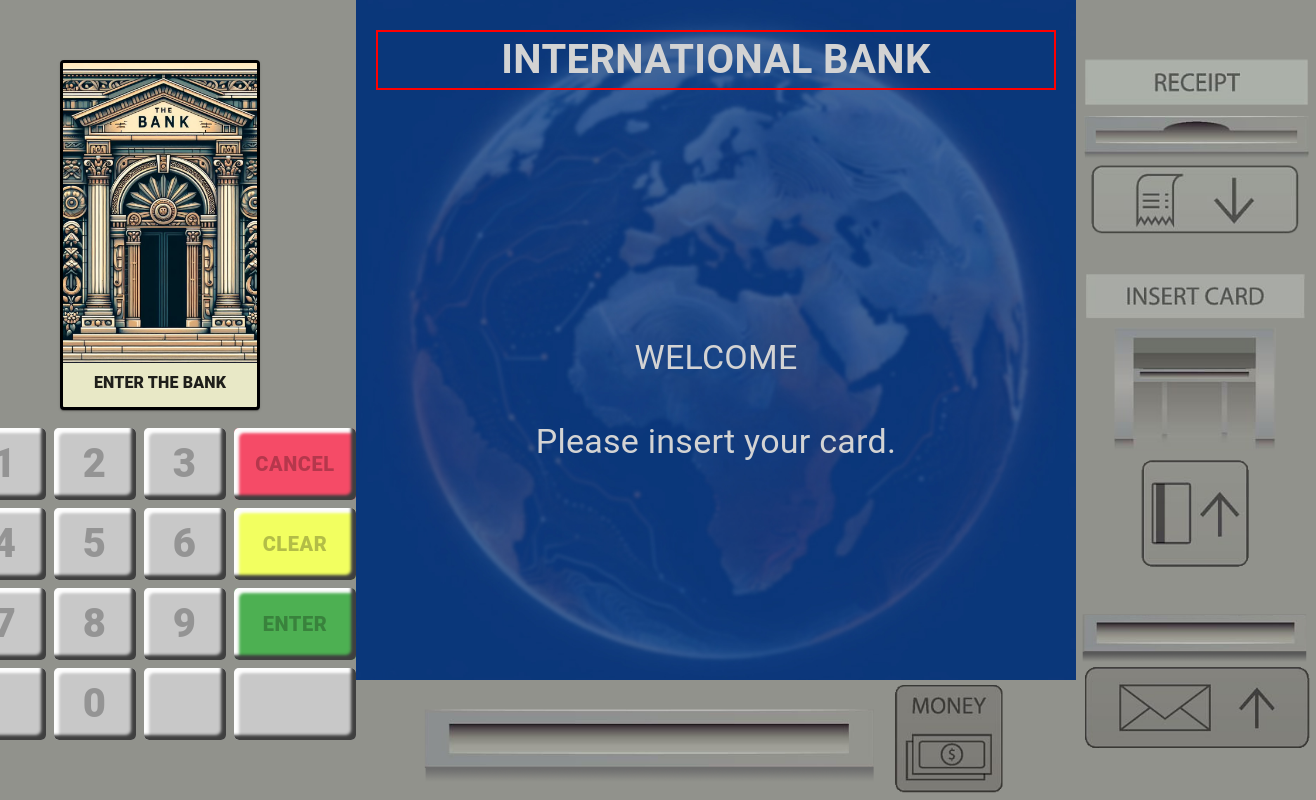
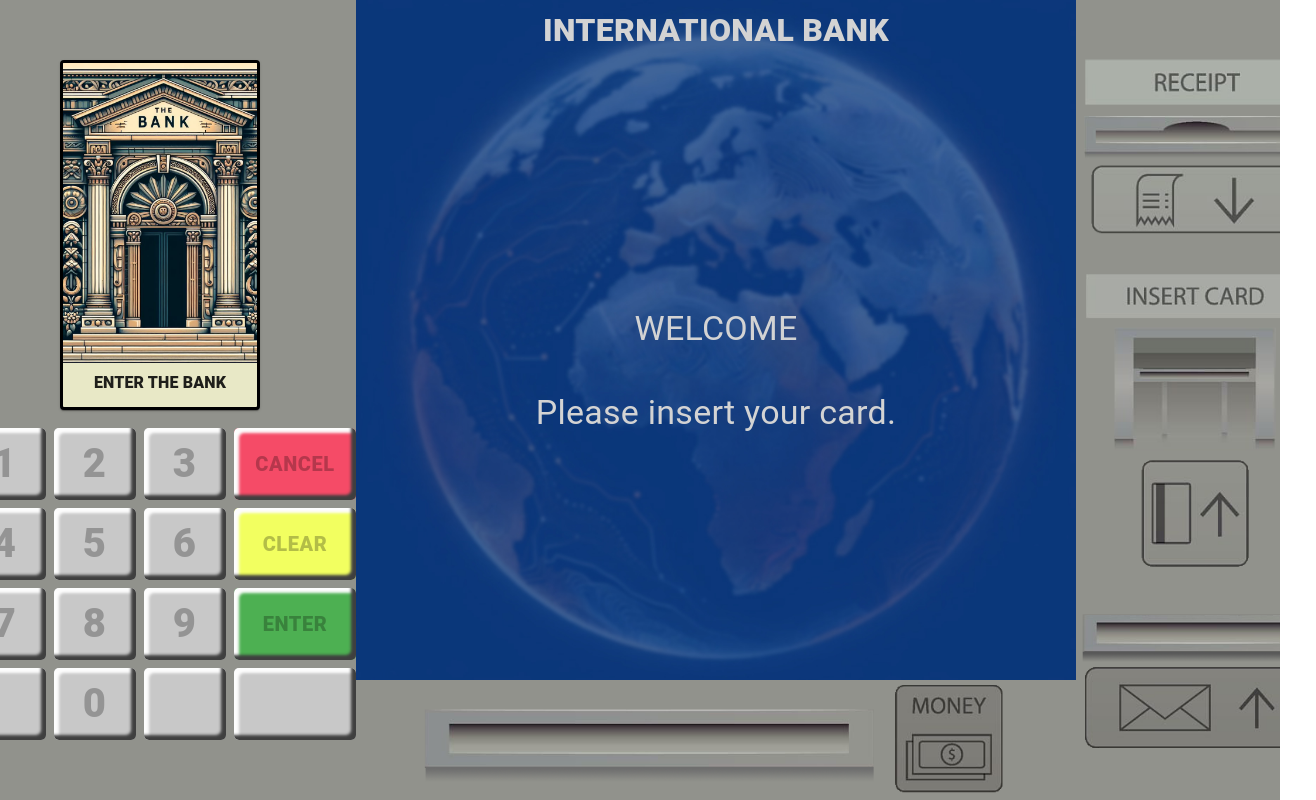
Before and after one commit to nevres91/atm, a React (Create React App) app: page / in a window 1280 px wide. Shown: the whole page, 1316 px wide, since content can reach past the window. Built offline with nearby package versions, Linux system fonts and the light colour scheme; no server answers.

Commit message:
style: overflow issues

```diff
--- a/src/App.css
+++ b/src/App.css
@@ -10,13 +10,12 @@
   background-color: transparent;
 }
 
-/* input:-webkit-autofill,
+input:-webkit-autofill,
 input:-webkit-autofill:hover,
 input:-webkit-autofill:focus,
 input:-webkit-autofill:active {
-  -webkit-box-shadow: 0 0 0 30px white inset !important;
   -webkit-text-fill-color: black !important;
-} */
+}
 
 /* ! Spinner loader */
 .spinner {
--- a/src/components/AccountsList.tsx
+++ b/src/components/AccountsList.tsx
@@ -28,7 +28,7 @@ const AccountsList = () => {
           variant="h6"
           component="div"
         >
-          Existing Accounts (Testing Purposes)
+          Existing Accounts
         </Typography>
         <Paper
           elevation={12}
--- a/src/components/BalanceAtm.tsx
+++ b/src/components/BalanceAtm.tsx
@@ -49,7 +49,7 @@ const BalanceAtm = () => {
   }, [currentCard, setCardBalance, cardBalance]);
 
   return (
-    <>
+    <Box sx={{ height: "100%", border: "2px solid red", position: "relative" }}>
       {isReceiptClicked && receiptType === "balance" ? (
         <>
           <Receipt
@@ -58,7 +58,11 @@ const BalanceAtm = () => {
             cardNumber={currentCard}
             date={date}
           />
-          <Typography my={2} variant="h4">
+          <Typography
+            sx={{ position: "absolute", bottom: "0", width: "100%" }}
+            my={2}
+            variant="h4"
+          >
             {t("description.part13")}
           </Typography>
         </>
@@ -69,7 +73,6 @@ const BalanceAtm = () => {
               background: "rgba(104, 126, 163, 0.9)",
               padding: "8px",
               textAlign: "left",
-              marginTop: "-20px",
             }}
             variant="h4"
           >
@@ -89,7 +92,7 @@ const BalanceAtm = () => {
           )}
         </Box>
       )}
-    </>
+    </Box>
   );
 };
 
--- a/src/components/InsideServices.tsx
+++ b/src/components/InsideServices.tsx
@@ -47,10 +47,10 @@ const InsideServices = () => {
       bgcolor="#004385"
       sx={{
         width: "100%",
-        height: "100vh",
         display: "flex",
         flexDirection: "column",
         alignItems: "center",
+        // border: "3px solid blue",
       }}
     >
       <Typography variant="h4">
--- a/src/components/MainPage.tsx
+++ b/src/components/MainPage.tsx
@@ -16,7 +16,7 @@ const MainPage = () => {
           height: "100vh",
           maxHeight: "100vh",
           justifyContent: "center",
-          // overflow: "hidden",
+          overflow: "hidden",
         }}
       >
         <LeftSide />
--- a/src/components/Middle.tsx
+++ b/src/components/Middle.tsx
@@ -54,22 +54,15 @@ const Middle = () => {
           my={5}
           mx={4}
           sx={{
-            border: "2px solid red",
-            margin: { sm: "10px 5px", md: "20px 10px", lg: "30px 20px" },
+            margin: { sm: "10px 5px", xl: "30px 20px" },
             fontSize: {
-              sm: "1.5rem", // Between h5 and h3
-              md: "2rem", // Equivalent to h3
-              lg: "2.5rem",
+              sm: "2rem",
+              xl: "2.5rem",
             },
-            fontWeight: {
-              xs: "bold", // Custom weight if needed
-              sm: "bold",
-              md: "bold",
-            },
+            fontWeight: "900",
             lineHeight: {
-              xs: "1.2", // Custom line height if needed
               sm: "1.3",
-              md: "1.4",
+              xl: "1.4",
             },
           }}
         >
--- a/src/components/Receipt.tsx
+++ b/src/components/Receipt.tsx
@@ -28,17 +28,18 @@ const Receipt = ({
         width: "400px",
         margin: "auto",
         padding: "40px 20px",
-        height: receiptType === "transfer" ? "95%" : "85%",
+        height: receiptType === "transfer" ? { xl: "95%", lg: "80%" } : "85%",
+        overflow: "scroll",
       }}
     >
       <Typography
         my={5}
         variant="h6"
         sx={{
-          marginTop: "30px",
+          marginTop: { xl: "30px", lg: "10px" },
           borderTop: "3px dotted gray",
           borderBottom: "3px dotted gray",
-          padding: "20px",
+          padding: { xl: "20px", lg: "8px" },
           color: "gray",
         }}
       >
@@ -46,7 +47,7 @@ const Receipt = ({
       </Typography>
       <Box sx={{ display: "flex", flexDirection: "column" }}>
         <Box
-          my={2}
+          my={{ xl: "2", lg: "0" }}
           sx={{
             display: "flex",
             justifyContent: "space-between",
--- a/src/components/TransferMoneyAtm.tsx
+++ b/src/components/TransferMoneyAtm.tsx
@@ -1,5 +1,6 @@
 import { useEffect, useState } from "react";
 import {
+  Autocomplete,
   Box,
   Button,
   CircularProgress,
@@ -225,7 +226,7 @@ const TransferMoneyAtm = ({
             </Typography>
           </Box>
           <Typography
-            sx={{ margin: { lg: "10px 0", xl: "40px 0" } }}
+            sx={{ margin: { sm: "10px 0", xl: "25px 0" } }}
             variant="h5"
           >
             {isReceiptFlashing
@@ -254,12 +255,14 @@ const TransferMoneyAtm = ({
               >
                 <Field //!RECIPIENT
                   as={TextField}
+                  autoComplete="off"
                   name="recipient"
                   type="tel"
                   label={t("description.part19")}
                   variant="filled"
                   required
                   disabled={isReceiptFlashing ? true : false}
+                  autocomplete={false}
                   onInput={handleInput}
                   onClick={resetErrorMessage}
                   helperText={errorMessage ? `${errorMessage}` : ""}
@@ -296,6 +299,7 @@ const TransferMoneyAtm = ({
                 ></Field>
                 <Field //!AMOUNT
                   as={TextField}
+                  autoComplete="off"
                   name="amount"
                   type="tel"
                   label={t("description.part21")}
--- a/src/styles/styles.tsx
+++ b/src/styles/styles.tsx
@@ -44,10 +44,10 @@ export const MainBox = ({ children }: { children: any }) => {
       bgcolor="#033860"
       sx={{
         width: "100%",
-        height: "100vh",
         display: "flex",
         flexDirection: "column",
         ...alignItems,
+        // border: "2px solid red",
       }}
     >
       {children}
@@ -100,8 +100,8 @@ export const LeaveBankBtn = ({
         width: "75%",
         marginTop: "10px",
         height: "10%",
-        position: "absolute",
-        bottom: "20px",
+        // position: "absolute",
+        // bottom: "20px",
         fontSize: "2rem",
       }}
       onClick={onClick}
@@ -290,6 +290,7 @@ export const CustomContainer: React.FC<CustomContainerProps> = ({
         height: "100vh",
         width: "100vw",
         color: "white",
+        overflow: "scroll",
       }}
       maxWidth="xl"
     >
```
